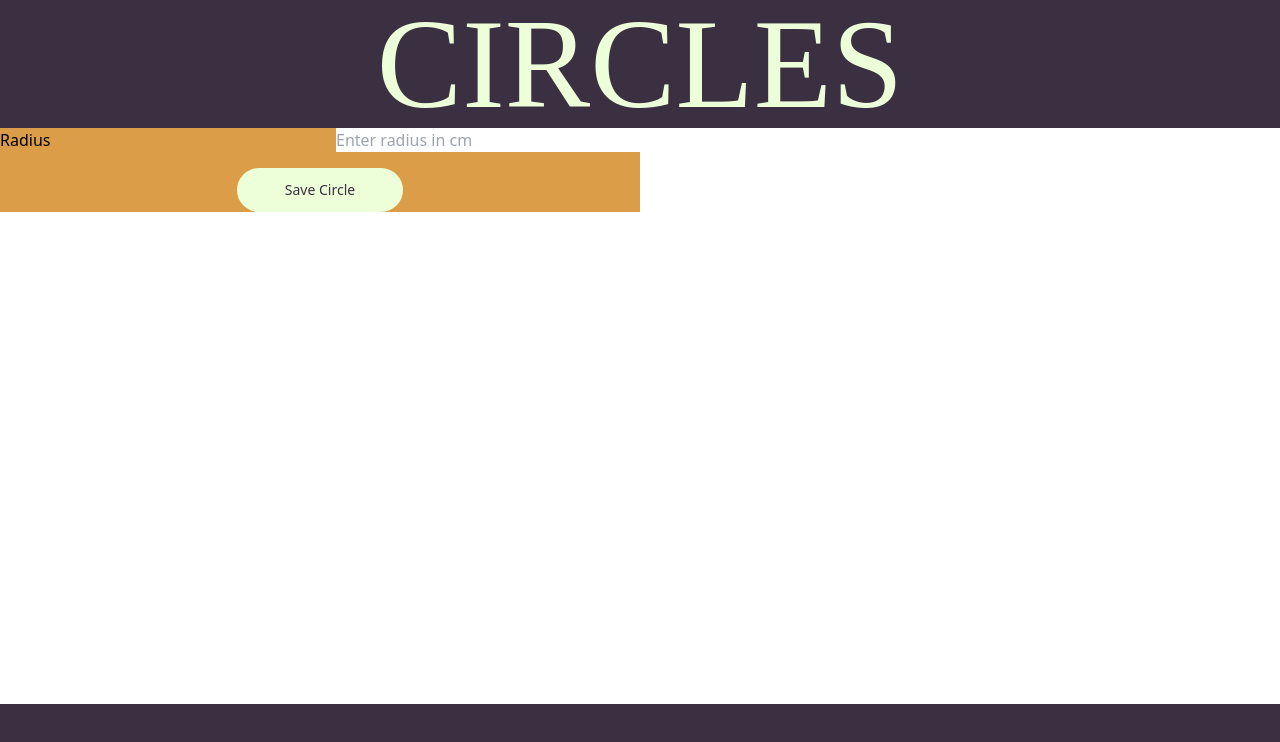
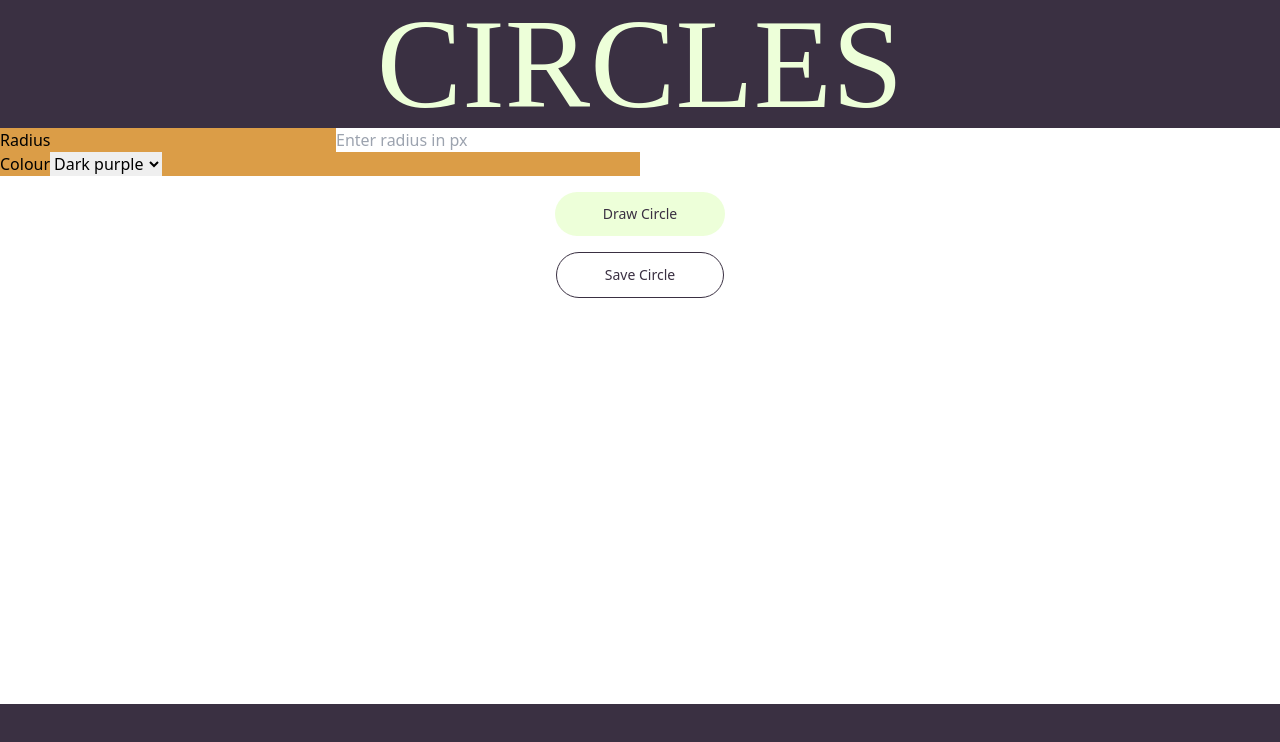
Before and after one commit to r-pal/circles, a React (Create React App) app: page / in a window 1280 px wide. Shown: the top 742 px of the page. Built offline with nearby package versions, Linux system fonts and the light colour scheme; a web font is replaced by a local one.

Commit message:
colour simplification

```diff
--- a/src/components/CircleSettings.tsx
+++ b/src/components/CircleSettings.tsx
@@ -1,9 +1,12 @@
 import { useForm, SubmitHandler, useWatch } from "react-hook-form";
 import { Colour } from "./Types";
-import { useState } from "react";
+import { Fragment, useEffect, useState } from "react";
 import { colours } from "../constants/colours";
 import Button from "./Button";
 import Sketch from "./Sketch";
+import { Listbox, Transition } from "@headlessui/react";
+import { CaretDown, Check } from "phosphor-react";
+import clsx from "clsx";
 
 type CircleSettingsProps = {};
 
@@ -14,37 +17,49 @@ export type Inputs = {
 
 const CircleSettings: React.FC<CircleSettingsProps> = ({}) => {
   const [circleSketch, setCircleSketch] = useState<Inputs>();
-  const {
-    register,
-    handleSubmit,
-    watch,
-    formState: { errors },
-    control,
-  } = useForm<Inputs>();
-  const onSubmit: SubmitHandler<Inputs> = (data) => setCircleSketch(data);
-
-  const [selectedColour, setSelectedColour] = useState(colours[1]);
+  const { register, handleSubmit, control } = useForm<Inputs>();
+  const onSubmit: SubmitHandler<Inputs> = (data) => {
+    setCircleSketch(data);
+    console.log(data);
+  };
+  const selectedColour = useWatch({ control, name: "colour" });
 
   return (
     <>
       <form onSubmit={handleSubmit(onSubmit)}>
         <div className="w-1/2 bg-[#DB9D47]">
-          <>
           <div className="sm:grid sm:grid-cols-2 sm:gap-8">
             Radius
             <input
               required
               id="radius"
-                placeholder="Enter radius in cm"
+              placeholder="Enter radius in px"
               {...register("radius")}
             />
           </div>
-          </>
+          Colour
+          <select
+            {...register("colour")}
+            className={clsx(selectedColour && `bg-[${selectedColour}]`)}
+          >
+            {colours.map((c) => (
+              <option
+                key={c.id}
+                value={c.hex}
+                className={clsx(`bg-[${c.hex}]`)}
+              >
+                {c.name}
+              </option>
+            ))}
+          </select>
+        </div>
         <div className="flex flex-col gap-4 w-full text-center pt-4">
           <button type="submit">
-              <Button text="Save Circle" />
+            <Button text="Draw Circle" />
           </button>
-          </div>
+          <button>
+            <Button text="Save Circle" variant />
+          </button>
         </div>
       </form>
       {circleSketch && <Sketch circleSketch={circleSketch} />}
--- a/src/components/Sketch.tsx
+++ b/src/components/Sketch.tsx
@@ -14,7 +14,7 @@ const Sketch: React.FC<SketchProps> = ({ circleSketch }) => {
     s.setup = () => s.createCanvas(1000, 1000);
     s.draw = () => {
       s.circle(30, 30, diameter);
-      s.fill(137);
+      s.fill(circleSketch.colour);
     };
   }
 
--- a/src/constants/colours.tsx
+++ b/src/constants/colours.tsx
@@ -1,6 +1,5 @@
 export const colours = [
-    {id: 1, name: "Dark purple", hex: "#3A3042"},
-    {id: 2, name: "Earth yellow", hex: "#DB9D47"},
-    {id: 3, name: "Coral", hex: "#FF784F"},
-    {id: 4, name: "Peach Yellow", hex: "#FFE19C"},
-    {id: 5, name: "Nyanza", hex: "#EDFFD9"}]
+  { id: 1, name: "Dark purple", hex: "#3A3042" },
+  { id: 2, name: "Earth yellow", hex: "#DB9D47" },
+  { id: 3, name: "Nyanza", hex: "#EDFFD9" },
+];
```
Lines whose indentation alone changed are shown as unchanged.
